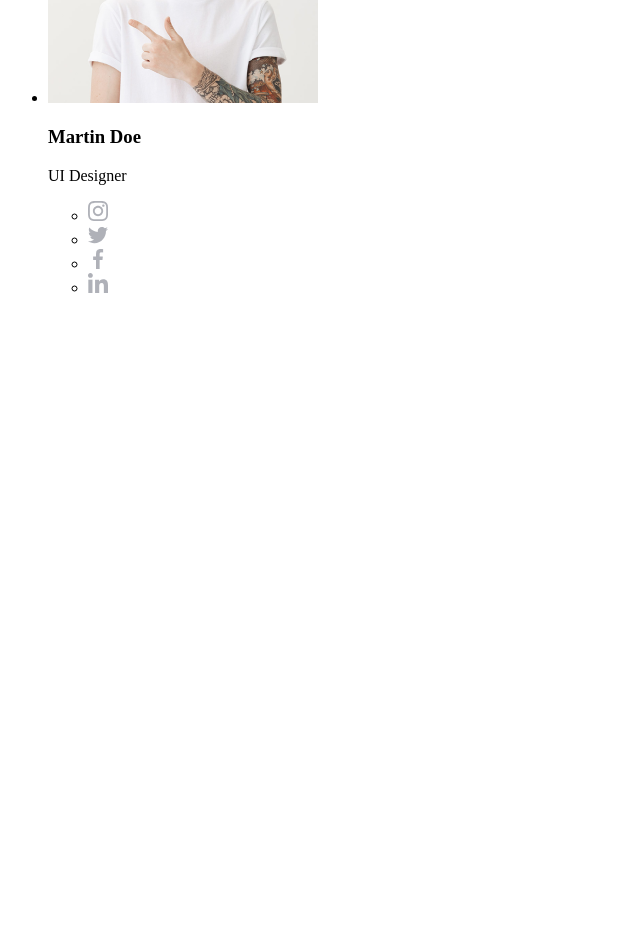
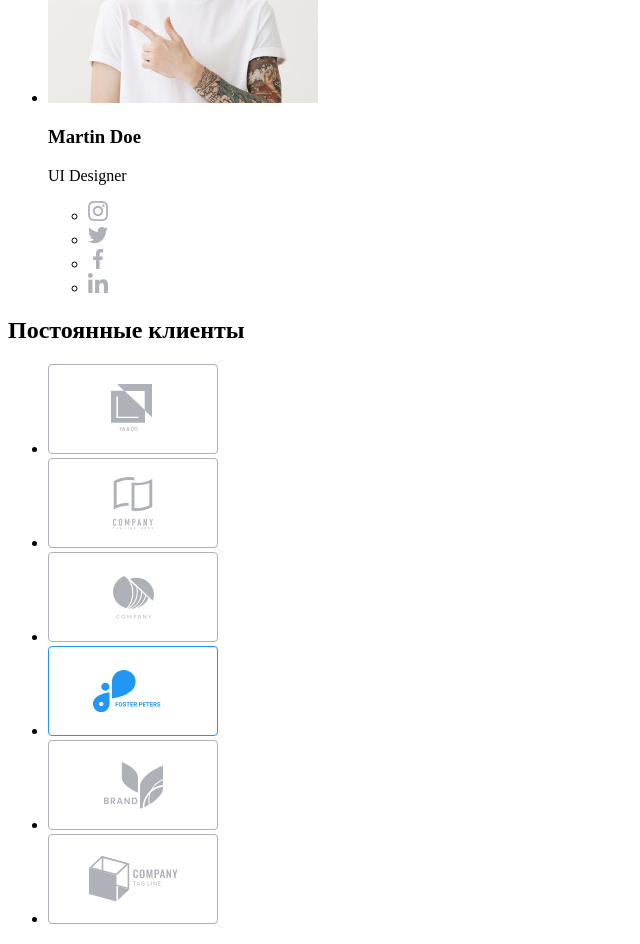
Before and after one commit to LiudmilaBoiko/goit-markup-hw-01, a plain HTML site: page index.html in a window 1280 px wide. Shown: the part 3633-4577 px from the top of the page, without its empty margins (0-640 px from the left). Before the commit the page ends 3946 px from the top, so only its background shows below. Drawn offline with Linux system fonts and the light colour scheme.

Commit message:
Up-To-Footer-Code

```diff
--- a/index.html
+++ b/index.html
@@ -192,6 +192,37 @@
           </li>
         </ul>
       </section>
+      <!--Постоянные клиенты-->
+      <section>
+        <h2>Постоянные клиенты</h2>
+        <ul>
+          <li>
+            <a href=""> <img src="./img/Client1.svg" alt="Ya&Co Logo" /> </a>
+          </li>
+          <li>
+            <a href=""> <img src="./img/Client2.svg" alt="Company Logo" /> </a>
+          </li>
+          <li>
+            <a href=""> <img src="./img/Client3.svg" alt="Company Logo" /> </a>
+          </li>
+          <li>
+            <a href="">
+              <img src="./img/Client4.svg" alt="Foster Peters Logo" />
+            </a>
+          </li>
+          <li>
+            <a href="">
+              <img src="./img/Client5.svg" alt="Brand Logo" />
+            </a>
+          </li>
+          <li>
+            <a href="">
+              <img src="./img/Client6.svg" alt="Company Tag Line Logo" />
+            </a>
+          </li>
+        </ul>
+      </section>
     </main>
+    <footer></footer>
   </body>
 </html>
```
Also changed, not shown: img/Client1.svg (added), img/Client2.svg (added), img/Client3.svg (added), img/Client4.svg (added), img/Client5.svg (added), img/Client6.svg (added).
